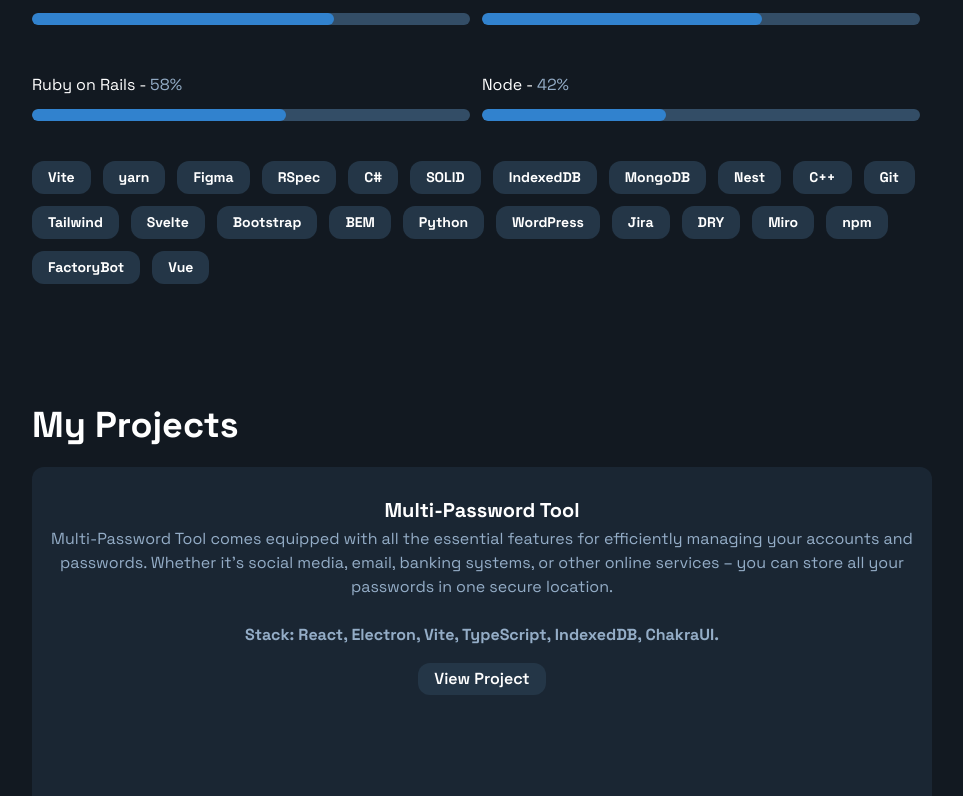
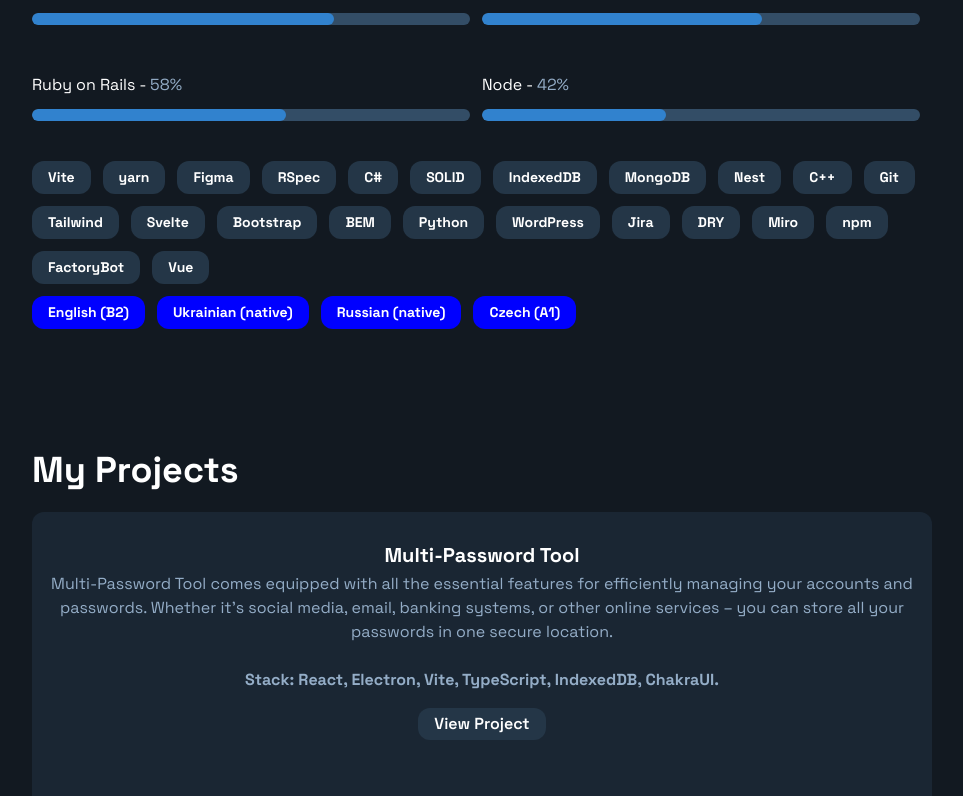
Before and after one commit to DenysHarkavenko/harkavenko_dev, a React (Vite) app: page / in a window 1280 px wide. Shown: the part 1800-2596 px from the top of the page, without its empty margins (158-1121 px from the left). Built offline with nearby package versions, Linux system fonts and the light colour scheme.

Commit message:
upd skills section

```diff
--- a/src/components/Main/Skills.tsx
+++ b/src/components/Main/Skills.tsx
@@ -1,6 +1,6 @@
 import { Box, Heading, Flex } from '@chakra-ui/react'
 import SkillProgressbar from './SkillProgressBar'
-import { skillsData } from '../../data/skills'
+import { languages, skillsData } from '../../data/skills'
 import { techologies } from '../../data/skills'
 import CustomBadge from '../UI/CustomBadge'
 
@@ -27,6 +27,10 @@ const Skills: React.FC = () => {
       {techologies.map((technology) => (
         <CustomBadge>{technology}</CustomBadge>
       ))}
+      <br />
+      {languages.map((technology) => (
+        <CustomBadge bg='blue'>{technology}</CustomBadge>
+      ))}
     </Box>
   )
 }
--- a/src/components/UI/CustomBadge.tsx
+++ b/src/components/UI/CustomBadge.tsx
@@ -3,14 +3,18 @@ import { ReactNode } from 'react'
 
 type CustomBadgeProps = {
   children: ReactNode
+  bg?: string
 }
 
-const CustomBadge: React.FC<CustomBadgeProps> = ({ children }) => {
+const CustomBadge: React.FC<CustomBadgeProps> = ({
+  children,
+  bg = '#243647',
+}) => {
   return (
     <Badge
       p='6px 16px'
       borderRadius='12px'
-      bg='#243647'
+      bg={bg}
       color='#fff'
       textTransform='none'
       m='12px 12px 0  0'
--- a/src/data/skills.ts
+++ b/src/data/skills.ts
@@ -10,3 +10,6 @@ export const skillsData = [
 ]
 
 export const techologies = ['Vite', 'yarn', 'Figma', 'RSpec', 'C#', 'SOLID', 'IndexedDB', 'MongoDB', 'Nest', 'C++', 'Git', 'Tailwind', 'Svelte', 'Bootstrap', 'BEM', 'Python', 'WordPress', 'Jira', 'DRY', 'Miro', 'npm', 'FactoryBot', 'Vue']
+
+
+export const languages = ['English (B2)', 'Ukrainian (native)', 'Russian (native)', 'Czech (A1)']
```
